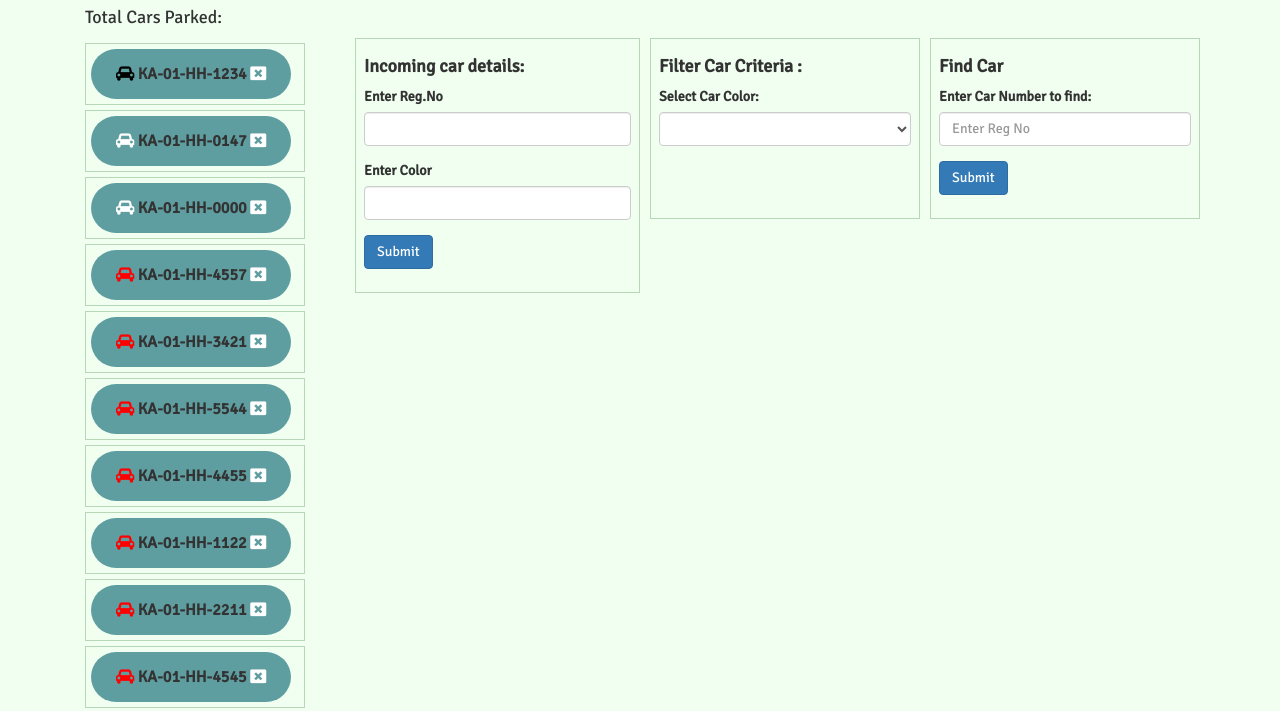
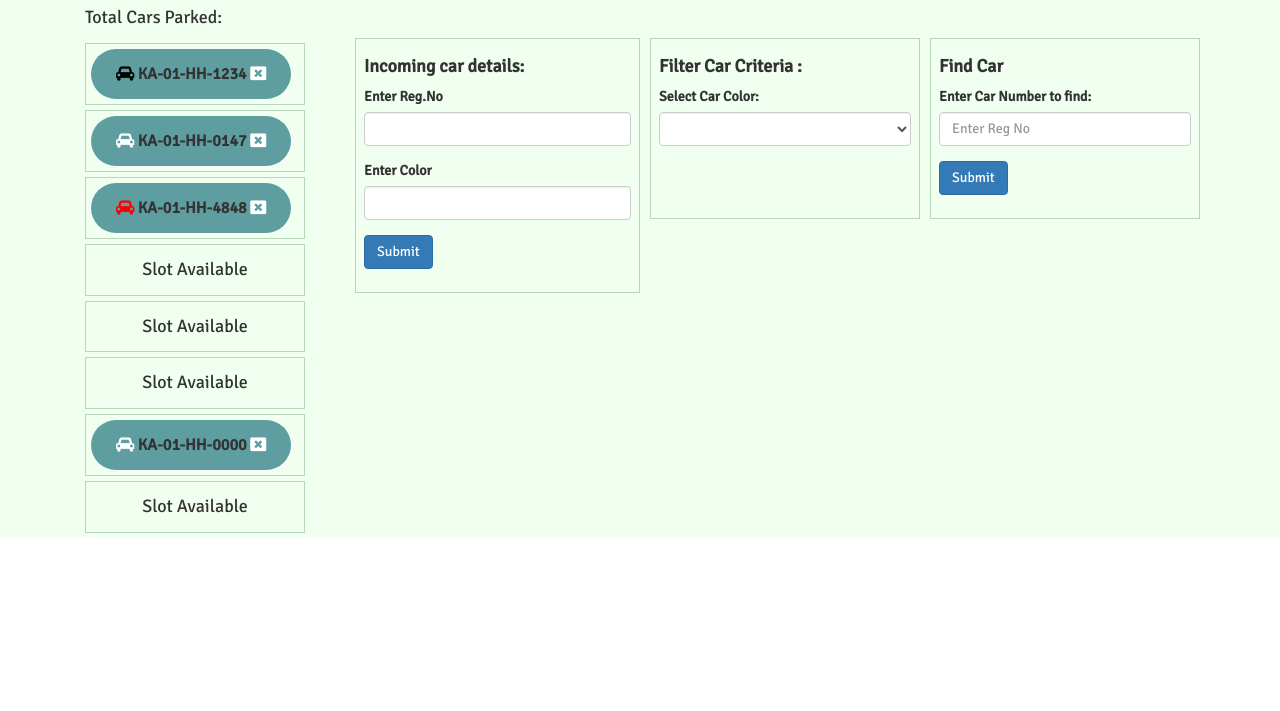
Before and after one commit to poojacherryholic/demo, a website: page WebContent/index.html at #!/slots in a window 1280 px wide. Shown: the part 64-775 px from the top of the page. Drawn offline with nearby package versions, Linux system fonts and the light colour scheme; some packages are replaced by stand-ins of ours.

Commit message:
mock data serialized

```diff
--- a/WebContent/modules/Slots/Controller/Slots.controller.js
+++ b/WebContent/modules/Slots/Controller/Slots.controller.js
@@ -19,507 +19,112 @@
             }).catch(function(e) {
                 console.error("Error Occurred :", e.message || "Error Occurred!");
             });*/
-            var cars = [{
-                    "regno": "KA-01-HH-1234",
-                    "color": "black",
-                    "slot": 1
-                },
-                {
-                    "regno": "KA-01-HH-0147",
-                    "color": "white",
-                    "slot": 2
-                },
-                {
-                    "regno": "KA-01-HH-0000",
-                    "color": "white",
-                    "slot": 3
-                },
-                {
-                    "regno": "KA-01-HH-4557",
-                    "color": "red",
-                    "slot": 4
-                },
-                {
-                    "regno": "KA-01-HH-3421",
-                    "color": "red",
-                    "slot": 5
-                },
-                {
-                    "regno": "KA-01-HH-5544",
-                    "color": "red",
-                    "slot": 6
-                },
-                {
-                    "regno": "KA-01-HH-4455",
-                    "color": "red",
-                    "slot": 7
-                },
-                {
-                    "regno": "KA-01-HH-1122",
-                    "color": "red",
-                    "slot": 8
-                },
-                {
-                    "regno": "KA-01-HH-2211",
-                    "color": "red",
-                    "slot": 9
-                },
-                {
-                    "regno": "KA-01-HH-4545",
-                    "color": "red",
-                    "slot": 10
-                },
-                {
-                    "regno": "KA-01-HH-5454",
-                    "color": "red",
-                    "slot": 11
-                },
-                {
-                    "regno": "KA-01-HH-6565",
-                    "color": "white",
-                    "slot": 12
-                },
-                {
-                    "regno": "KA-01-HH-5656",
-                    "color": "blue",
-                    "slot": 13
-                },
-                {
-                    "regno": "KA-01-HH-8484",
-                    "color": "white",
-                    "slot": 14
-                },
-                {
-                    "regno": "KA-01-HH-4848",
-                    "color": "red",
-                    "slot": 15
-                },
-                {
-                    "regno": "KA-01-HH-0202",
-                    "color": "red",
-                    "slot": null
-                },
-                {
-                    "regno": "KA-01-HH-2200",
-                    "color": "white",
-                    "slot": null
-                },
-                {
-                    "regno": "KA-01-HH-4761",
-                    "color": "red",
-                    "slot": null
-                },
-                {
-                    "regno": "KA-01-HH-0017",
-                    "color": "red",
-                    "slot": null
-                },
-                {
-                    "regno": "KA-01-HH-5748",
-                    "color": "red",
-                    "slot": null
-                },
-                {
-                    "regno": "KA-01-HH-2541",
-                    "color": "white",
-                    "slot": null
-                },
-                {
-                    "regno": "KA-01-HH-5415",
-                    "color": "red",
-                    "slot": null
-                },
-                {
-                    "regno": "KA-01-HH-5915",
-                    "color": "red",
-                    "slot": null
-                },
-                {
-                    "regno": "KA-01-HH-6530",
-                    "color": "white",
-                    "slot": null
-                },
-                {
-                    "regno": "KA-01-HH-1234",
-                    "color": "red",
-                    "slot": null
-                },
-                {
-                    "regno": "KA-01-HH-5256",
-                    "color": "red",
-                    "slot": null
-                },
-                {
-                    "regno": "KA-01-HH-7001",
-                    "color": "red",
-                    "slot": null
-                },
-                {
-                    "regno": "KA-01-HH-5047",
-                    "color": "white",
-                    "slot": null
-                },
-                {
-                    "regno": "KA-01-HH-6810",
-                    "color": "red",
-                    "slot": null
-                },
-                {
-                    "regno": "KA-01-HH-3500",
-                    "color": "red",
-                    "slot": null
-                }, {
-                    "regno": "KA-01-HH-2020",
-                    "color": "black",
-                    "slot": null
-                },
-                {
-                    "regno": "KA-01-HH-3030",
-                    "color": "blue",
-                    "slot": null
-                },
-                {
-                    "regno": "KA-01-HH-4040",
-                    "color": "red",
-                    "slot": null
-                },
-                {
-                    "regno": "KA-01-HH-5050",
-                    "color": "blue",
-                    "slot": null
-                },
-                {
-                    "regno": "KA-01-HH-6006",
-                    "color": "black",
-                    "slot": null
-                },
-                {
-                    "regno": "KA-01-HH-6060",
-                    "color": "red",
-                    "slot": null
-                },
-                {
-                    "regno": "KA-01-HH-7070",
-                    "color": "white",
-                    "slot": null
-                },
-                {
-                    "regno": "KA-01-HH-7007",
-                    "color": "red",
-                    "slot": null
-                },
-                {
-                    "regno": "KA-01-HH-8080",
-                    "color": "red",
-                    "slot": null
-                },
-                {
-                    "regno": "KA-01-HH-8008",
-                    "color": "black",
-                    "slot": null
-                },
-                {
-                    "regno": "KA-01-HH-4100",
-                    "color": "red",
-                    "slot": null
-                },
-                {
-                    "regno": "KA-01-HH-4111",
-                    "color": "black",
-                    "slot": null
-                },
-                {
-                    "regno": "KA-01-HH-9801",
-                    "color": "red",
-                    "slot": null
-                },
-                {
-                    "regno": "KA-01-HH-7200",
-                    "color": "white",
-                    "slot": null
-                },
-                {
-                    "regno": "KA-01-HH-6887",
-                    "color": "red",
-                    "slot": null
-                },
-                {
-                    "regno": "KA-01-HH-0978",
-                    "color": "blue",
-                    "slot": null
-                },
-                {
-                    "regno": "KA-01-HH-3221",
-                    "color": "red",
-                    "slot": null
-                },
-                {
-                    "regno": "KA-01-HH-5980",
-                    "color": "white",
-                    "slot": null
-                },
-                {
-                    "regno": "KA-01-HH-8012",
-                    "color": "blue",
-                    "slot": null
-                },
-                {
-                    "regno": "KA-01-HH-8055",
-                    "color": "white",
-                    "slot": null
-                },
-                {
-                    "regno": "KA-01-HH-7485",
-                    "color": "blue",
-                    "slot": null
-                }, {
-                    "regno": "KA-01-HH-7001",
-                    "color": "red",
-                    "slot": null
-                },
-                {
-                    "regno": "KA-01-HH-5047",
-                    "color": "white",
-                    "slot": null
-                },
-                {
-                    "regno": "KA-01-HH-6810",
-                    "color": "red",
-                    "slot": null
-                },
-                {
-                    "regno": "KA-01-HH-3500",
-                    "color": "red",
-                    "slot": null
-                },
-                {
-                    "regno": "KA-01-HH-4500",
-                    "color": "white",
-                    "slot": null
-                },
-                {
-                    "regno": "KA-01-HH-6504",
-                    "color": "red",
-                    "slot": null
-                },
-                {
-                    "regno": "KA-01-HH-7604",
-                    "color": "white",
-                    "slot": null
-                },
-                {
-                    "regno": "KA-01-HH-9804",
-                    "color": "red",
-                    "slot": null
-                },
-                {
-                    "regno": "KA-01-HH-6599",
-                    "color": "red",
-                    "slot": null
-                },
-                {
-                    "regno": "KA-01-HH-5400",
-                    "color": "red",
-                    "slot": null
-                },
-                {
-                    "regno": "KA-01-HH-1141",
-                    "color": "red",
-                    "slot": null
-                },
-                {
-                    "regno": "KA-01-HH-9680",
-                    "color": "white",
-                    "slot": null
-                },
-                {
-                    "regno": "KA-01-HH-5203",
-                    "color": "red",
-                    "slot": null
-                },
-                {
-                    "regno": "KA-01-HH-2101",
-                    "color": "red",
-                    "slot": null
-                },
-                {
-                    "regno": "KA-01-HH-2016",
-                    "color": "black",
-                    "slot": null
-                },
-                {
-                    "regno": "KA-01-HH-2017",
-                    "color": "white",
-                    "slot": null
-                },
-                {
-                    "regno": "KA-01-HH-2018",
-                    "color": "red",
-                    "slot": null
-                },
-                {
-                    "regno": "KA-01-HH-5407",
-                    "color": "red",
-                    "slot": null
-                },
-                {
-                    "regno": "KA-01-HH-9866",
-                    "color": "red",
-                    "slot": null
-                },
-                {
-                    "regno": "KA-01-HH-4493",
-                    "color": "red",
-                    "slot": null
-                },
-                {
-                    "regno": "KA-01-HH-0485",
-                    "color": "white",
-                    "slot": null
-                },
-                {
-                    "regno": "KA-01-HH-0457",
-                    "color": "red",
-                    "slot": null
-                },
-                {
-                    "regno": "KA-01-HH-9874",
-                    "color": "red",
-                    "slot": null
-                },
-                {
-                    "regno": "KA-01-HH-6533",
-                    "color": "red",
-                    "slot": null
-                },
-                {
-                    "regno": "KA-01-HH-4141",
-                    "color": "black",
-                    "slot": null
-                },
-                {
-                    "regno": "KA-01-HH-3131",
-                    "color": "black",
-                    "slot": null
-                },
-                {
-                    "regno": "KA-01-HH-2121",
-                    "color": "black",
-                    "slot": null
-                },
-                {
-                    "regno": "KA-01-HH-1010",
-                    "color": "black",
-                    "slot": null
-                }, {
-                    "regno": "KA-01-HH-2211",
-                    "color": "blue",
-                    "slot": null
-                },
-                {
-                    "regno": "KA-01-HH-4545",
-                    "color": "red",
-                    "slot": null
-                },
-                {
-                    "regno": "KA-01-HH-5454",
-                    "color": "red",
-                    "slot": null
-                },
-                {
-                    "regno": "KA-01-HH-6565",
-                    "color": "white",
-                    "slot": null
-                },
-                {
-                    "regno": "KA-01-HH-5656",
-                    "color": "blue",
-                    "slot": null
-                },
-                {
-                    "regno": "KA-01-HH-8484",
-                    "color": "white",
-                    "slot": null
-                },
-                {
-                    "regno": "KA-01-HH-4848",
-                    "color": "red",
-                    "slot": null
-                },
-                {
-                    "regno": "KA-01-HH-0202",
-                    "color": "red",
-                    "slot": null
-                },
-                {
-                    "regno": "KA-01-HH-2200",
-                    "color": "white",
-                    "slot": null
-                },
-                {
-                    "regno": "KA-01-HH-4761",
-                    "color": "red",
-                    "slot": null
-                },
-                {
-                    "regno": "KA-01-HH-0017",
-                    "color": "red",
-                    "slot": null
-                },
-                {
-                    "regno": "KA-01-HH-5748",
-                    "color": "red",
-                    "slot": null
-                },
-                {
-                    "regno": "KA-01-HH-2541",
-                    "color": "white",
-                    "slot": null
-                },
-                {
-                    "regno": "KA-01-HH-5415",
-                    "color": "red",
-                    "slot": null
-                },
-                {
-                    "regno": "KA-01-HH-5915",
-                    "color": "red",
-                    "slot": null
-                },
-                {
-                    "regno": "KA-01-HH-6530",
-                    "color": "white",
-                    "slot": null
-                },
-                {
-                    "regno": "KA-01-HH-1234",
-                    "color": "red",
-                    "slot": null
-                },
-                {
-                    "regno": "KA-01-HH-5256",
-                    "color": "red",
-                    "slot": null
-                }, {
-                    "regno": "KA-01-HH-5544",
-                    "color": "black",
-                    "slot": null
-                },
-                {
-                    "regno": "KA-01-HH-4455",
-                    "color": "black",
-                    "slot": null
-                },
-                {
-                    "regno": "KA-01-HH-1122",
-                    "color": "red",
-                    "slot": null
-                }
+            var cars = [{ "regno": "KA-01-HH-1234", "color": "black", "slot": 1 },
+                { "regno": "KA-01-HH-0147", "color": "white", "slot": 2 },
+                { "regno": "KA-01-HH-4848", "color": "red", "slot": 3 },
+                { "regno": null, "color": null, "slot": null },
+                { "regno": null, "color": null, "slot": null },
+                { "regno": null, "color": null, "slot": null },
+                { "regno": "KA-01-HH-0000", "color": "white", "slot": 7 },
+                { "regno": null, "color": null, "slot": null },
+                { "regno": null, "color": null, "slot": null },
+                { "regno": "KA-01-HH-4455", "color": "red", "slot": 10 },
+                { "regno": null, "color": null, "slot": null },
+                { "regno": null, "color": null, "slot": null },
+                { "regno": "KA-01-HH-3421", "color": "red", "slot": 13 },
+                { "regno": null, "color": null, "slot": null },
+                { "regno": null, "color": null, "slot": null },
+                { "regno": null, "color": null, "slot": null },
+                { "regno": null, "color": null, "slot": null },
+                { "regno": null, "color": null, "slot": null },
+                { "regno": "KA-01-HH-1122", "color": "red", "slot": 19 },
+                { "regno": null, "color": null, "slot": null },
+                { "regno": null, "color": null, "slot": null },
+                { "regno": null, "color": null, "slot": null },
+                { "regno": null, "color": null, "slot": null },
+                { "regno": null, "color": null, "slot": null },
+                { "regno": "KA-01-HH-2211", "color": "red", "slot": 25 },
+                { "regno": null, "color": null, "slot": null },
+                { "regno": null, "color": null, "slot": null },
+                { "regno": null, "color": null, "slot": null },
+                { "regno": null, "color": null, "slot": null },
+                { "regno": null, "color": null, "slot": null },
+                { "regno": "KA-01-HH-4545", "color": "red", "slot": 31 },
+                { "regno": null, "color": null, "slot": null },
+                { "regno": null, "color": null, "slot": null },
+                { "regno": null, "color": null, "slot": null },
+                { "regno": "KA-01-HH-5454", "color": "red", "slot": 35 },
+                { "regno": null, "color": null, "slot": null },
+                { "regno": null, "color": null, "slot": null },
+                { "regno": null, "color": null, "slot": null },
+                { "regno": null, "color": null, "slot": null },
+                { "regno": null, "color": null, "slot": null },
+                { "regno": "KA-01-HH-5656", "color": "blue", "slot": 41 },
+                { "regno": null, "color": null, "slot": null },
+                { "regno": null, "color": null, "slot": null },
+                { "regno": null, "color": null, "slot": null },
+                { "regno": null, "color": null, "slot": null },
+                { "regno": null, "color": null, "slot": null },
+                { "regno": "KA-01-HH-8484", "color": "white", "slot": 47 },
+                { "regno": null, "color": null, "slot": null },
+                { "regno": null, "color": null, "slot": null },
+                { "regno": null, "color": null, "slot": null },
+                { "regno": null, "color": null, "slot": null },
+                { "regno": null, "color": null, "slot": null },
+                { "regno": null, "color": null, "slot": null },
+                { "regno": null, "color": null, "slot": null },
+                { "regno": "KA-01-HH-4557", "color": "red", "slot": 55 },
+                { "regno": null, "color": null, "slot": null },
+                { "regno": null, "color": null, "slot": null },
+                { "regno": null, "color": null, "slot": null },
+                { "regno": null, "color": null, "slot": null },
+                { "regno": null, "color": null, "slot": null },
+                { "regno": null, "color": null, "slot": null },
+                { "regno": null, "color": null, "slot": null },
+                { "regno": null, "color": null, "slot": null },
+                { "regno": "KA-01-HH-6565", "color": "white", "slot": 64 },
+                { "regno": null, "color": null, "slot": null },
+                { "regno": null, "color": null, "slot": null },
+                { "regno": null, "color": null, "slot": null },
+                { "regno": null, "color": null, "slot": null },
+                { "regno": null, "color": null, "slot": null },
+                { "regno": null, "color": null, "slot": null },
+                { "regno": null, "color": null, "slot": null },
+                { "regno": null, "color": null, "slot": null },
+                { "regno": null, "color": null, "slot": null },
+                { "regno": null, "color": null, "slot": null },
+                { "regno": "KA-01-HH-5544", "color": "red", "slot": 75 },
+                { "regno": null, "color": null, "slot": null },
+                { "regno": null, "color": null, "slot": null },
+                { "regno": null, "color": null, "slot": null },
+                { "regno": null, "color": null, "slot": null },
+                { "regno": null, "color": null, "slot": null },
+                { "regno": null, "color": null, "slot": null },
+                { "regno": null, "color": null, "slot": null },
+                { "regno": null, "color": null, "slot": null },
+                { "regno": null, "color": null, "slot": null },
+                { "regno": null, "color": null, "slot": null },
+                { "regno": null, "color": null, "slot": null },
+                { "regno": null, "color": null, "slot": null },
+                { "regno": null, "color": null, "slot": null },
+                { "regno": null, "color": null, "slot": null },
+                { "regno": null, "color": null, "slot": null },
+                { "regno": null, "color": null, "slot": null },
+                { "regno": null, "color": null, "slot": null },
+                { "regno": null, "color": null, "slot": null },
+                { "regno": null, "color": null, "slot": null },
+                { "regno": null, "color": null, "slot": null },
+                { "regno": null, "color": null, "slot": null },
+                { "regno": null, "color": null, "slot": null },
+                { "regno": null, "color": null, "slot": null },
+                { "regno": null, "color": null, "slot": null },
+                { "regno": null, "color": null, "slot": null }
+
             ]
-            $scope.ui.cars = cars.filter(function(row) {
-                return row.slot !== null;
-            });
-
+            // $scope.ui.cars = cars.filter(function(row) {
+            //     return row.slot !== null;
+            // });
+            $scope.ui.cars = cars;
         })();
 
         $scope.fetchCarByColor = function(carsArray, id) {
--- a/WebContent/modules/Slots/Views/slots-view.html
+++ b/WebContent/modules/Slots/Views/slots-view.html
@@ -1,6 +1,6 @@
 <div class="container">
     <h4 class="mr-l15">Total Cars Parked:</h4>
-    <div class="col-xs-6 col-sm-6 col-md-2 col-lg-3">
+    <div class="col-xs-6 col-sm-6 col-md-2 col-lg-3 cars-list-wrapper">
         <div class="parking-slot-area" ng-repeat="car in ui.cars track by $index">
             <div class="card">
                 <div class="chip" ng-if="car.regno!==null && car.slot!==null">
--- a/WebContent/modules/styles/styles.css
+++ b/WebContent/modules/styles/styles.css
@@ -4,6 +4,11 @@
 
 i.fa {
     cursor: pointer;
+}
+
+.cars-list-wrapper {
+    height: 500px;
+    overflow: auto;
 }
 
 .parking-slot-area .card .chip {
@@ -78,9 +83,11 @@ thead tr>th:last-child {
     margin-right: 10px;
     padding: 8px;
 }
-.mr-l15{
+
+.mr-l15 {
     margin-left: 15px;
 }
+
 .display-flex {
     display: flex;
 }
```
